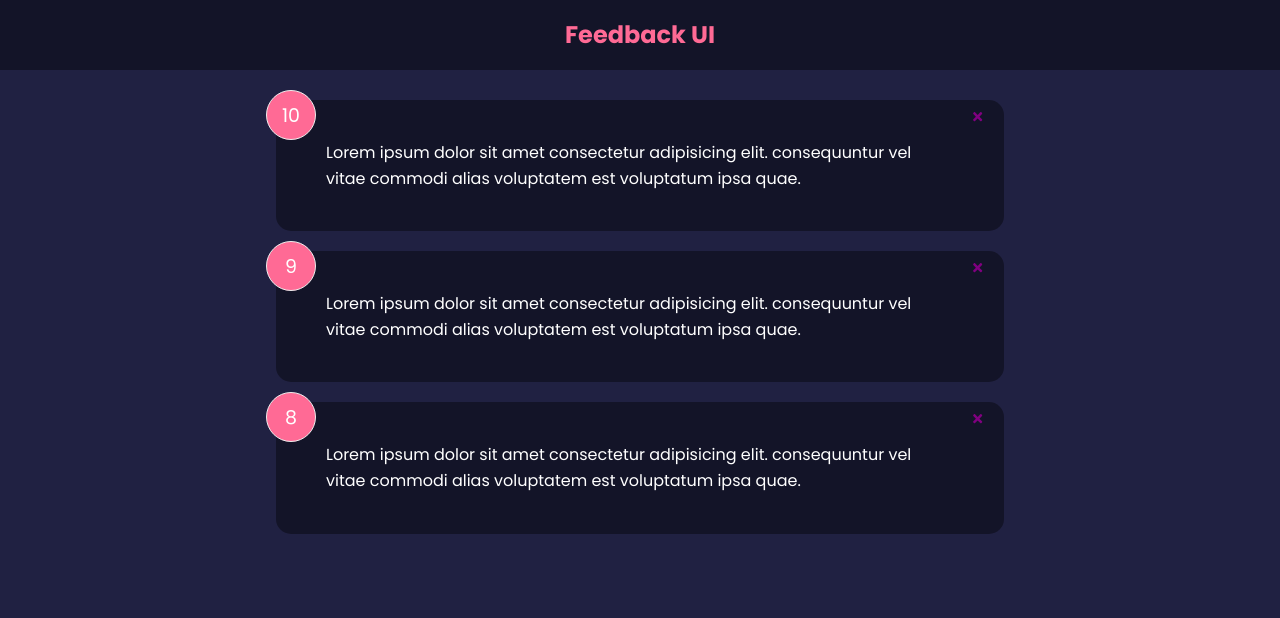
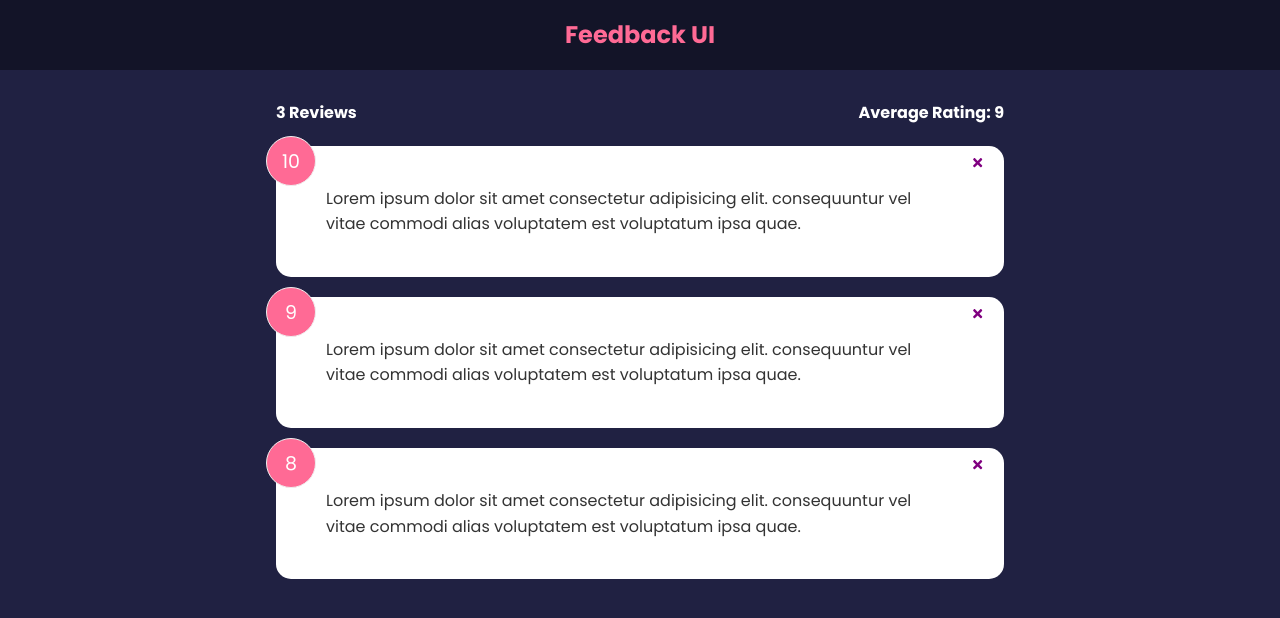
Before and after one commit to ortizrodrigo/react-front-to-back-course, a React (Vite) app in the folder feedback-app/: page / in a window 1280 px wide. Shown: the top 618 px of the page. Built offline with nearby package versions, Linux system fonts and the light colour scheme.

Commit message:
[Feedback App] feat(ui): add feedback statistics component

```diff
--- a/feedback-app/src/App.tsx
+++ b/feedback-app/src/App.tsx
@@ -2,6 +2,7 @@
 import { useState } from "react";
 import Header from "./components/Header";
 import FeedbackList from "./components/FeedbackList";
+import FeedbackStats from "./components/FeedbackStats";
 import FeedbackData from "./data/FeedbackData";
 
 function App() {
@@ -17,6 +18,7 @@
     <>
       <Header />
       <div className="container">
+        <FeedbackStats feedback={feedback} />
         <FeedbackList feedback={feedback} handleDelete={deleteFeedback} />
       </div>
     </>
--- a/feedback-app/src/components/FeedbackItem.tsx
+++ b/feedback-app/src/components/FeedbackItem.tsx
@@ -10,7 +10,7 @@
   handleDelete: (id: number) => void;
 }) {
   return (
-    <Card reverse={true}>
+    <Card>
       <div className="num-display">{item.rating}</div>
       <button onClick={() => handleDelete(item.id)} className="close">
         <FaTimes color="purple" />
--- /dev/null
+++ b/feedback-app/src/components/FeedbackStats.tsx
@@ -0,0 +1,17 @@
+import type { Feedback } from "../data/FeedbackData";
+
+function FeedbackStats({ feedback }: { feedback: Feedback[] }) {
+  let average =
+    feedback.reduce((total, item) => {
+      return total + item.rating;
+    }, 0) / feedback.length;
+
+  return (
+    <div className="feedback-stats">
+      <h4>{feedback.length} Reviews</h4>
+      <h4>Average Rating: {isNaN(average) ? "0" : average.toFixed(1).replace(/[.,]0$/, "")}</h4>
+    </div>
+  );
+}
+
+export default FeedbackStats;
```
